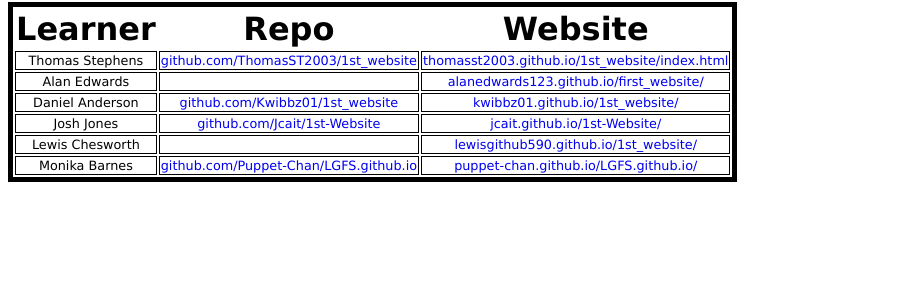
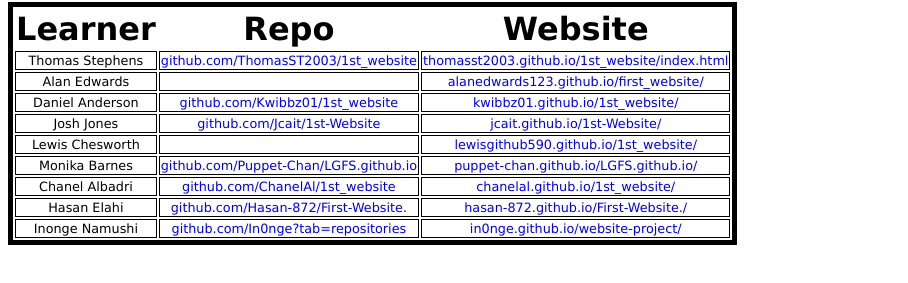
Before and after one commit to mmccart3/17062024-Level-2-Websites, a plain HTML site: page index.html in a window 1280 px wide. Shown: the part 85-368 px from the top of the page, without its empty margins (0-908 px from the left). Drawn offline with Linux system fonts and the light colour scheme.

Commit message:
Chanel Hasan and Inonge  websites added

```diff
--- a/index.html
+++ b/index.html
@@ -47,6 +47,21 @@
             <td><a href="https://github.com/Puppet-Chan/LGFS.github.io">github.com/Puppet-Chan/LGFS.github.io</a></td>
             <td><a href="https://puppet-chan.github.io/LGFS.github.io/">puppet-chan.github.io/LGFS.github.io/</a></td>
         </tr>
+        <tr>
+            <td>Chanel Albadri</td>
+            <td><a href="https://github.com/ChanelAl/1st_website">github.com/ChanelAl/1st_website</a></td>
+            <td><a href="https://chanelal.github.io/1st_website/">chanelal.github.io/1st_website/</a></td>
+        </tr>
+        <tr>
+            <td>Hasan Elahi</td>
+            <td><a href="https://github.com/Hasan-872/First-Website.">github.com/Hasan-872/First-Website.</a></td>
+            <td><a href="https://hasan-872.github.io/First-Website./">hasan-872.github.io/First-Website./</a></td>
+        </tr>
+        <tr>
+            <td>Inonge Namushi</td>
+            <td><a href="https://github.com/In0nge?tab=repositories">github.com/In0nge?tab=repositories</a></td>
+            <td><a href="https://in0nge.github.io/website-project/">in0nge.github.io/website-project/</a></td>
+        </tr>
     </tbody>
 </table>
 </body>
```
